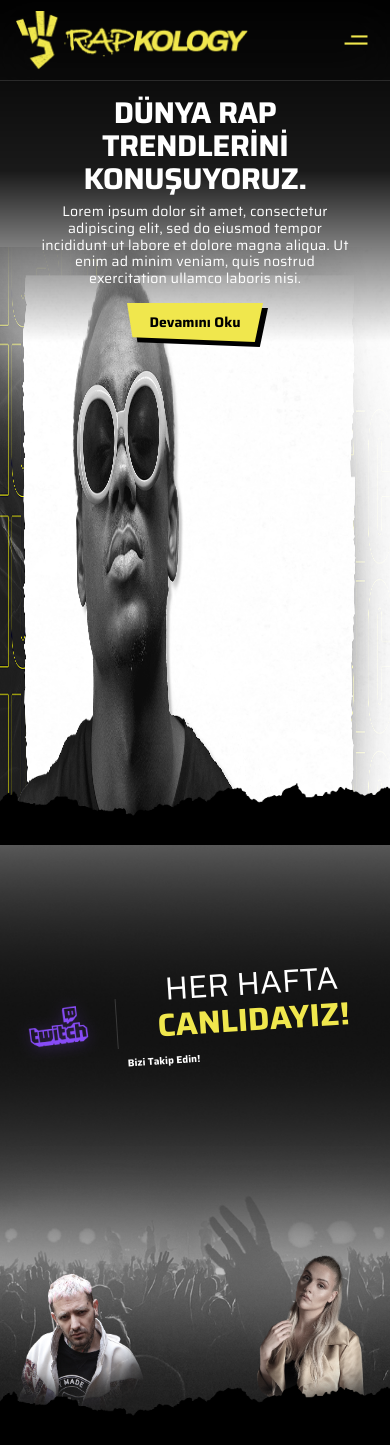
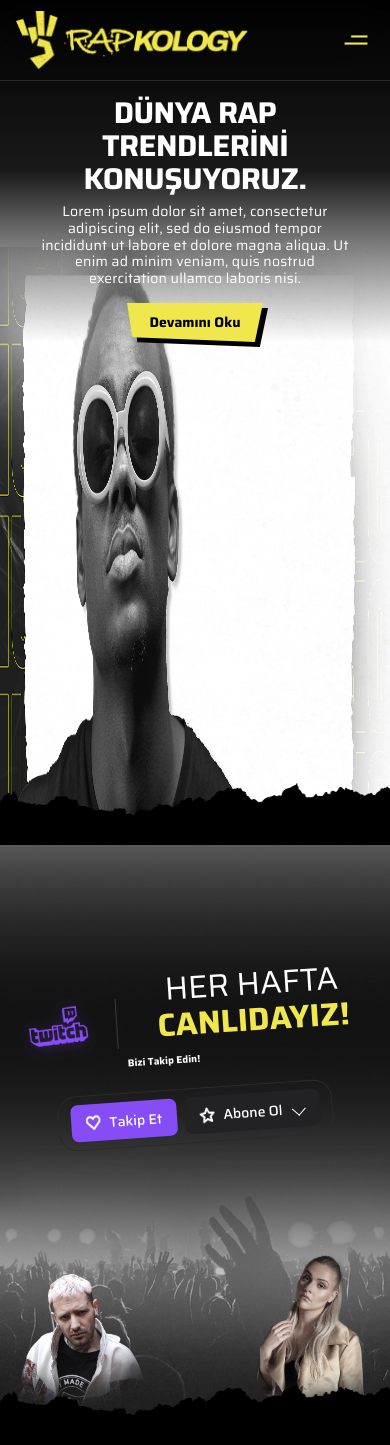
Before and after one commit to ilaydaozdemir/case, a Next.js app: page / in a window 390 px wide. Built offline with nearby package versions, Linux system fonts and the light colour scheme.

Commit message:
add HeroSectionPromotion

```diff
--- a/src/components/HeroSectionPromotion.tsx
+++ b/src/components/HeroSectionPromotion.tsx
@@ -47,9 +47,9 @@
         </div>
       </div>
       {/* Mobile Content */}
-      <div className="absolute inset-0 flex items-start justify-center pt-32 z-10 px-2 md:hidden">
+      <div className="absolute inset-0 flex flex-col items-center justify-start pt-32 z-10 px-2 md:hidden">
         <div
-          className="text-center text-white flex items-center gap-2 w-full"
+          className="text-center text-white flex items-center gap-2 w-full mb-6"
           style={{ transform: "rotate(-3.7deg)" }}
         >
           <Image
@@ -59,12 +59,10 @@
             height={60}
             className="w-[100px] h-[70px] object-contain flex-shrink-0"
           />
-
           <div
             className="w-[1px] h-[50px]"
             style={{ backgroundColor: "rgba(59, 59, 59, 1)" }}
           ></div>
-
           <div className="text-center flex-1 min-w-0">
             <h2
               className="font-light leading-[89%] mb-2"
@@ -108,12 +106,80 @@
             </p>
           </div>
         </div>
+        <div className="flex justify-center">
+          <div
+            className="flex gap-2"
+            style={{
+              border: "1.17px solid rgba(42, 42, 42, 1)",
+              borderRadius: "18.75px",
+              padding: "8px 12px",
+              backgroundColor: "transparent",
+              transform: "rotate(-4deg)",
+            }}
+          >
+            <button
+              className="flex items-center text-white font-medium text-sm"
+              style={{
+                width: "106.25px",
+                height: "37.09px",
+                borderRadius: "7.03px",
+                paddingTop: "10.55px",
+                paddingRight: "14.06px",
+                paddingBottom: "10.55px",
+                paddingLeft: "14.06px",
+                gap: "8.2px",
+                background: "rgba(134, 76, 246, 1)",
+              }}
+            >
+              <Image
+                src="/icons/likeIcon.png"
+                alt="Like"
+                width={16}
+                height={16}
+                className="w-4 h-4"
+              />
+              Takip Et
+            </button>
+            <button
+              className="flex items-center text-white font-medium text-sm"
+              style={{
+                width: "134.29px",
+                height: "37.09px",
+                borderRadius: "7.03px",
+                paddingTop: "10.55px",
+                paddingRight: "14.06px",
+                paddingBottom: "10.55px",
+                paddingLeft: "14.06px",
+                gap: "8.2px",
+                background: "rgba(34, 33, 35, 1)",
+              }}
+            >
+              <Image
+                src="/icons/starIcon.png"
+                alt="Star"
+                width={16}
+                height={16}
+                className="w-4 h-4"
+              />
+              <span>Abone Ol</span>
+              <div
+                className="w-2.5 h-2.5 self-center"
+                style={{
+                  borderBottom: "1.5px solid white",
+                  borderRight: "1.5px solid white",
+                  transform: "rotate(45deg)",
+                  marginLeft: "3px",
+                }}
+              ></div>
+            </button>
+          </div>
+        </div>
       </div>
 
       {/* Web Content */}
-      <div className="absolute inset-0 flex items-start justify-center pt-16 z-10 hidden md:flex">
+      <div className="absolute inset-0 flex flex-col items-center justify-start pt-16 z-10 hidden md:flex">
         <div
-          className="text-center text-white flex items-center gap-4"
+          className="text-center text-white flex items-center gap-4 mb-8"
           style={{ transform: "rotate(-3.7deg)" }}
         >
           <Image
@@ -172,6 +238,69 @@
             </p>
           </div>
         </div>
+        <div className="flex justify-center">
+          <div
+            className="flex gap-4"
+            style={{
+              border: "1.17px solid rgba(42, 42, 42, 1)",
+              borderRadius: "18.75px",
+              padding: "12px 16px",
+              transform: "rotate(-4deg)",
+            }}
+          >
+            <button
+              className="flex items-center text-white font-medium text-base cursor-pointer"
+              style={{
+                borderRadius: "7.03px",
+                paddingTop: "10.55px",
+                paddingRight: "14.06px",
+                paddingBottom: "10.55px",
+                paddingLeft: "14.06px",
+                gap: "8.2px",
+                background: "rgba(134, 76, 246, 1)",
+              }}
+            >
+              <Image
+                src="/icons/likeIcon.png"
+                alt="Like"
+                width={20}
+                height={20}
+                className="w-5 h-5"
+              />
+              Takip Et
+            </button>
+            <button
+              className="flex items-center text-white font-medium text-base cursor-pointer"
+              style={{
+                borderRadius: "7.03px",
+                paddingTop: "10.55px",
+                paddingRight: "14.06px",
+                paddingBottom: "10.55px",
+                paddingLeft: "14.06px",
+                gap: "8.2px",
+                background: "rgba(34, 33, 35, 1)",
+              }}
+            >
+              <Image
+                src="/icons/starIcon.png"
+                alt="Star"
+                width={20}
+                height={20}
+                className="w-5 h-5"
+              />
+              <span>Abone Ol</span>
+              <div
+                className="w-3 h-3 self-center"
+                style={{
+                  borderBottom: "2px solid white",
+                  borderRight: "2px solid white",
+                  transform: "rotate(45deg)",
+                  marginLeft: "4px",
+                }}
+              ></div>
+            </button>
+          </div>
+        </div>
       </div>
       <div className="absolute bottom-0 left-0 right-0 pointer-events-none z-20 h-20">
         <Image
```
